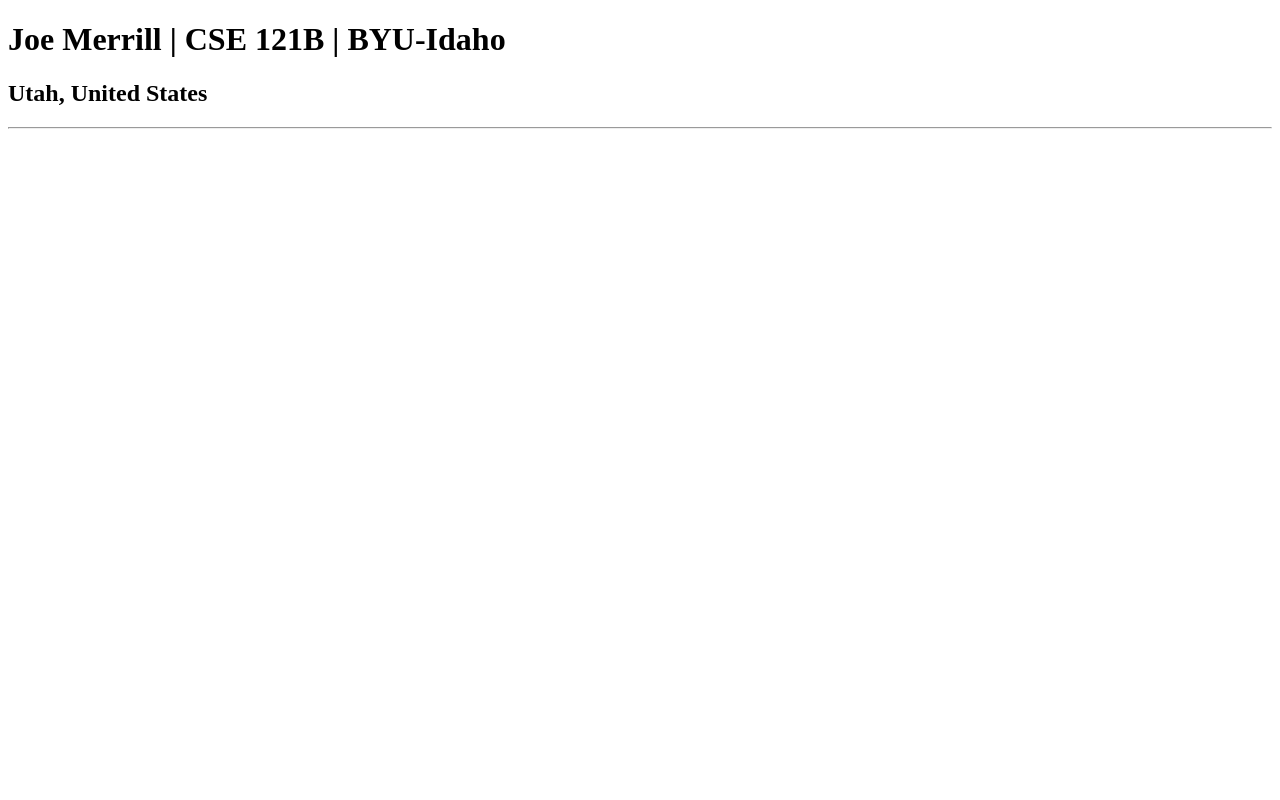
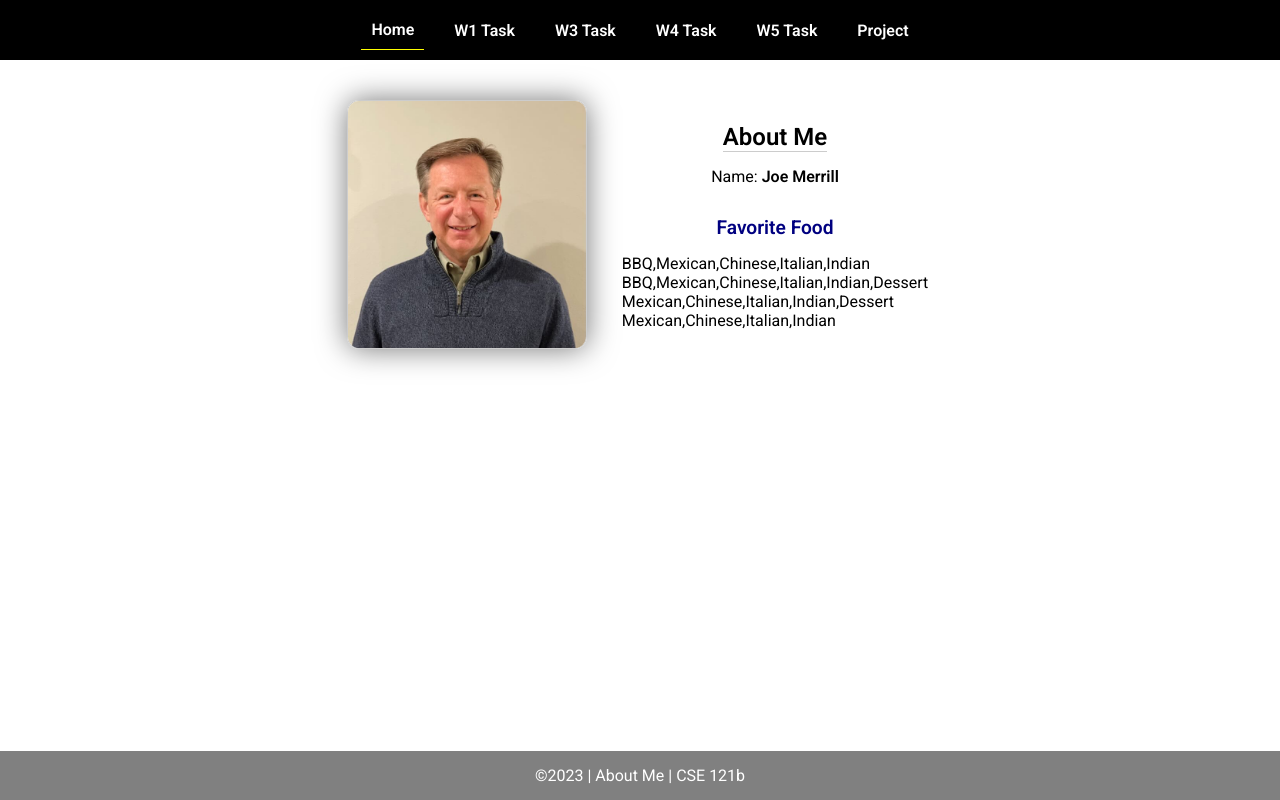
Before and after one commit to merrillj-byui/cse121b, a plain HTML site: page index.html in a window 1280 px wide. Drawn offline with Linux system fonts and the light colour scheme.

Commit message:
Completed w02 learning activities

```diff
--- a/index.html
+++ b/index.html
@@ -1,13 +1,45 @@
 <!DOCTYPE html>
 <html lang="en">
+
 <head>
-    <meta charset="UTF-8">
-    <meta name="viewport" content="width=device-width, initial-scale=1.0">
-    <title>Joe Merrill | CSE 121B | BYU-Idaho</title>
+  <meta charset="UTF-8">
+  <meta name="viewport" content="width=device-width, initial-scale=1.0">
+  <title>About Me | CSE 121b | W02: Programming Tasks</title>
+  <link rel="preconnect" href="https://fonts.googleapis.com">
+  <link rel="preconnect" href="https://fonts.gstatic.com" crossorigin>
+  <link href="https://fonts.googleapis.com/css2?family=Roboto:wght@400;600&display=swap"
+    rel="stylesheet">
+  <link rel="stylesheet" href="styles/main.css">
 </head>
+
 <body>
-    <h1>Joe Merrill | CSE 121B | BYU-Idaho</h1>
-    <h2>Utah, United States</h2>
-    <hr>
+  <nav>
+    <ul id="menu">
+      <li><a id="toggleMenu">&equiv;</a></li>
+      <li><a href="index.html" class="active">Home</a></li>
+      <li><a href="w01-task.html">W1 Task</a></li>
+      <li><a href="w03-task.html">W3 Task</a></li>
+      <li><a href="w04-task.html">W4 Task</a></li>
+      <li><a href="w05-task.html">W5 Task</a></li>
+      <li><a href="project.html">Project</a></li>
+    </ul>
+  </nav>
+  <main id="home">
+    <picture>
+      <img src="images/placeholder.png" alt="Placeholder Image">
+    </picture>
+    <section>
+      <h1>About Me</h1>
+      <div class="info">Name: <span id="name"></span></div>
+      <h2>Favorite Food</h2>
+      <div class="block" id="food"></div>
+    </section>
+  </main>
+  <footer>
+    &copy;<span id="year"></span> | About Me | CSE 121b
+  </footer>
+  <script src="scripts/main.js"></script>
+  <script src="scripts/w02-task.js"></script>
 </body>
+
 </html>
--- /dev/null
+++ b/scripts/main.js
@@ -0,0 +1,9 @@
+// copyright year
+document.querySelector('#year').textContent = new Date().getFullYear();
+
+// toggle menu in small view
+const toggleMenu = () => {
+    document.querySelector('#menu').classList.toggle('open');
+}
+
+document.querySelector('#toggleMenu').addEventListener('click', toggleMenu);
--- /dev/null
+++ b/scripts/w02-task.js
@@ -0,0 +1,32 @@
+/* W02-Task - Profile Home Page */
+
+/* Step 1 - Setup type tasks - no code required */
+
+/* Step 2 - Variables */
+let fullName = "Joe Merrill";
+let currentYear = "2023";
+let profilePicture = "images/IMG_2892.jpeg";
+
+/* Step 3 - Element Variables */
+const nameElement = document.getElementById('name');
+const foodElement = document.getElementById('food');
+const yearElement = document.querySelector('#year');
+const imageElement = document.getElementsByTagName('img');
+
+/* Step 4 - Adding Content */
+nameElement.innerHTML = `<strong>${fullName}</strong>`;
+yearElement.textContent = currentYear;
+imageElement[0].setAttribute("src", profilePicture);
+imageElement[0].setAttribute("alt", `Profile image of ${fullName}`);
+
+/* Step 5 - Array */
+favoriteFoods = ["BBQ", "Mexican", "Chinese", "Italian", "Indian"];
+foodElement.innerHTML += favoriteFoods;
+
+let food = "Dessert";
+favoriteFoods.push(food);
+foodElement.innerHTML += `<br>${favoriteFoods}`;
+favoriteFoods.shift();
+foodElement.innerHTML += `<br>${favoriteFoods}`;
+favoriteFoods.pop();
+foodElement.innerHTML += `<br>${favoriteFoods}`;
--- /dev/null
+++ b/styles/main.css
@@ -0,0 +1,157 @@
+/* Universal Selector */
+* {
+    margin: 0;
+    padding: 0;
+    box-sizing: border-box;
+}
+
+/* HTML Selectors */
+body {
+    font-family: 'Roboto', Helvetica, sans-serif;
+}
+
+nav {
+    background-color: black;
+    width: 100%;
+    position: fixed;
+    top: 0;
+}
+
+nav ul {
+    display: flex;
+    flex-direction: column;
+    align-items: center;
+    max-width: fit-content;
+    margin: 0 auto;
+}
+
+nav ul li {
+    flex: 1 1 auto;
+}
+
+nav ul li:first-child {
+    display: block;
+    font-size: 2rem;
+}
+
+nav ul li:first-child a {
+    padding: 1px 10px;
+}
+
+nav ul li {
+    display: none;
+    list-style: none;
+    margin: 10px;
+}
+
+nav ul li a {
+    display: block;
+    padding: 10px;
+    text-decoration: none;
+    font-weight: 600;
+    color: white;
+    text-align: center;
+}
+
+nav ul li a:hover {
+    background-color: #efefef;
+    color: black;
+}
+
+h1, h2 {
+    text-align: center;
+    margin-bottom: 15px;
+
+}
+
+h1 {
+border-bottom: 1px solid #ccc;
+}
+
+h2 {
+    font-size: 1.2rem;
+    color: navy;
+    text-align: center;
+    margin-top: 30px;
+}
+
+main {
+    margin-top: 125px;
+    display: grid;
+    grid-template-columns: 1fr;
+    grid-gap: 20px;
+    align-items: center;
+    justify-content: center;
+}
+
+picture {
+    margin: 0 auto;
+}
+
+picture img {
+    width: 240px;
+    height: auto;
+    border-radius: 5%;
+    border: 1px solid #ccc;
+    box-shadow: 0 0 30px #777;
+}
+
+section {
+    display: flex;
+    flex-direction: column;
+    align-items: center;
+    margin: 10px
+}
+
+label {
+    margin: 15px 0;
+}
+
+footer {
+    background-color: gray;
+    color: white;
+    padding: 15px;
+    text-align: center;
+    width: 100%;
+    position: fixed;
+    bottom: 0;
+}
+
+/* Class Selectors */
+.active {
+    border-bottom: 1px solid yellow;
+}
+
+.open li {
+    display: block;
+}
+
+.block {
+    display: block;
+}
+
+/* ID Selectors */
+
+/* Media Queries */
+@media only screen and (min-width: 32.5em) {
+    nav ul {
+        flex-direction: row;
+    }
+
+    nav ul li:first-child {
+        display: none;
+    }
+
+    nav ul li {
+        display: block;
+    }
+
+    main {
+        margin: 100px auto 20px;
+        grid-template-columns: 250px 1fr;
+        max-width: -moz-fit-content;
+        max-width: fit-content;
+
+    }
+
+}
```
Also changed, not shown: index-old.html (added, +13 -0 lines), sandbox/dom-basics.html (added, +25 -0 lines), sandbox/dom-basics.js (added, +10 -0 lines), images/IMG_2892.jpeg (added), images/placeholder.png (added).
